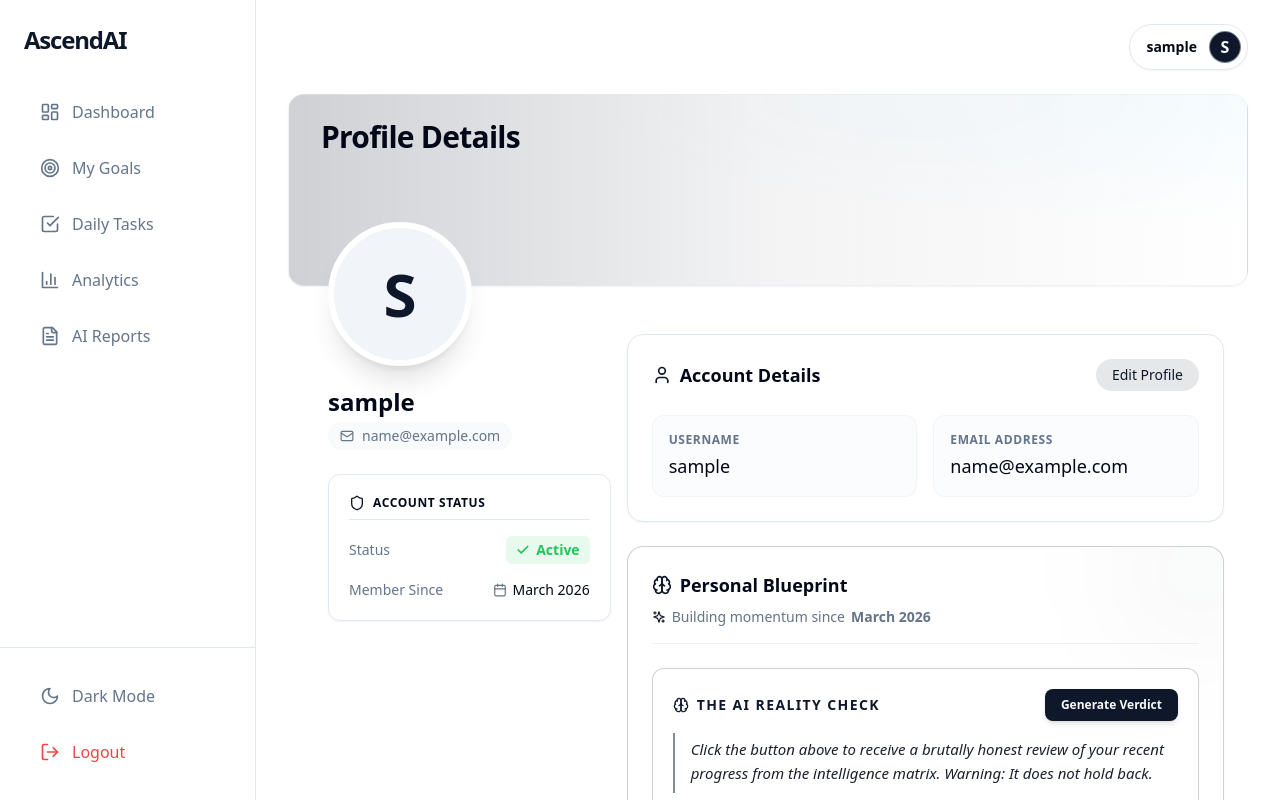
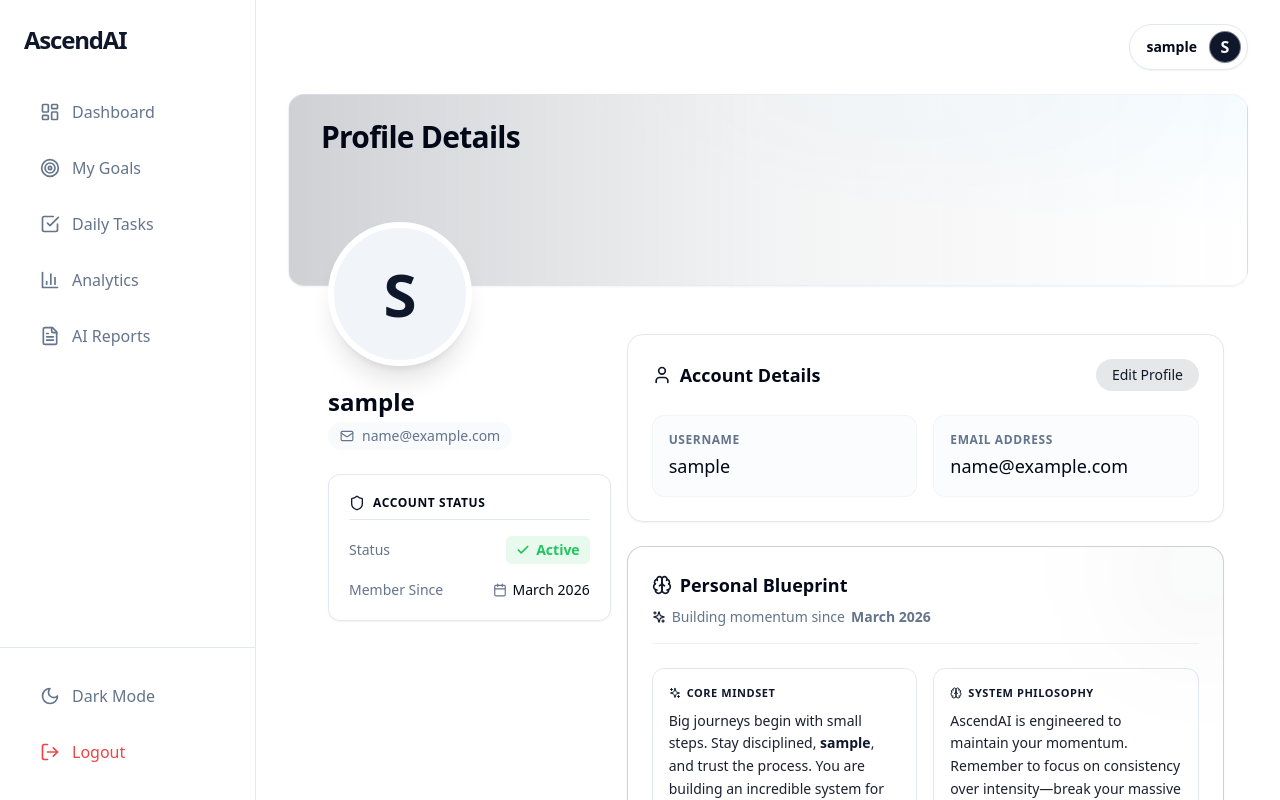
Before and after one commit to tanishqnarula12/ascend-ai, a React (Vite) app in the folder client/: page /profile in a window 1280 px wide. Built offline with nearby package versions, Linux system fonts and the light colour scheme; no server answers; sample sign-in values are in the browser's storage.

Commit message:
feat: restore core mindset UI and extract reality check to standalone profile section

```diff
--- a/client/src/pages/Profile.jsx
+++ b/client/src/pages/Profile.jsx
@@ -1,6 +1,6 @@
 import React, { useState, useRef } from 'react';
 import { useAuth } from '../context/AuthContext';
-import { User, Mail, Shield, Key, Camera, Check, Brain, Sparkles, Calendar } from 'lucide-react';
+import { User, Mail, Shield, Key, Camera, Check, Brain, Sparkles, Calendar, Activity } from 'lucide-react';
 import { motion } from 'framer-motion';
 
 const Profile = () => {
@@ -260,12 +260,39 @@ const Profile = () => {
                                 Building momentum since <strong>{dateJoined}</strong>
                             </p>
 
-                            <div className="grid grid-cols-1 gap-4 mt-4">
+                            <div className="grid grid-cols-1 md:grid-cols-2 gap-4 mt-4">
+                                <div className="bg-background border border-border p-4 rounded-xl hover:border-primary/30 transition-colors">
+                                    <p className="text-[11px] text-primary font-bold uppercase tracking-wider mb-2 flex items-center gap-1.5"><Sparkles size={12} /> Core Mindset</p>
+                                    <p className="text-sm text-foreground/90 leading-relaxed">
+                                        {randomMindsetMessage}
+                                    </p>
+                                </div>
+                                <div className="bg-background border border-border p-4 rounded-xl hover:border-primary/30 transition-colors">
+                                    <p className="text-[11px] text-primary font-bold uppercase tracking-wider mb-2 flex items-center gap-1.5"><Brain size={12} /> System Philosophy</p>
+                                    <p className="text-sm text-foreground/90 leading-relaxed">
+                                        AscendAI is engineered to maintain your momentum. Remember to focus on consistency over intensity—break your massive goals into manageable daily bites to guarantee long-term progress.
+                                    </p>
+                                </div>
+                            </div>
+                        </div>
+
+                        {/* Standalone AI Verdict Section */}
+                        <div className="bg-card border border-primary/20 rounded-2xl p-6 shadow-sm relative overflow-hidden group mt-6">
+                            <div className="absolute top-0 right-0 w-32 h-32 bg-purple-500/5 rounded-full blur-3xl -mr-10 -mt-10 group-hover:bg-purple-500/10 transition-colors duration-500"></div>
+
+                            <h3 className="text-lg font-semibold text-foreground flex items-center gap-2 mb-2">
+                                <Activity className="text-primary w-5 h-5" />
+                                The Ascend Matrix Reality Check
+                            </h3>
+                            <p className="text-sm text-muted-foreground mb-6 pb-2">
+                                Request a brutally honest audit of your recent task velocity and consistency.
+                            </p>
+
                             <div className="bg-background border border-primary/20 p-5 rounded-xl transition-all duration-300 relative overflow-hidden group">
                                 <div className="absolute inset-0 bg-gradient-to-r from-primary/5 to-purple-500/5 opacity-0 group-hover:opacity-100 transition-opacity pointer-events-none"></div>
-                                    <div className="flex justify-between items-center mb-3 relative z-10">
+                                <div className="flex flex-col sm:flex-row justify-between items-start sm:items-center mb-4 gap-4 relative z-10">
                                     <p className="text-sm text-primary font-bold uppercase tracking-widest flex items-center gap-2">
-                                            <Brain size={16} /> The AI Reality Check
+                                        <Brain size={16} /> Matrix Output
                                     </p>
                                     <button
                                         onClick={async () => {
@@ -285,13 +312,14 @@ const Profile = () => {
                                             btn.innerHTML = oldHtml;
                                         }}
                                         id="ai-verdict-btn"
-                                            className="text-xs bg-primary text-primary-foreground px-4 py-2 rounded-lg hover:scale-105 transition-transform font-bold shadow-md relative z-10 cursor-pointer"
+                                        className="text-sm bg-primary text-primary-foreground px-5 py-2.5 rounded-lg hover:scale-105 transition-transform font-bold shadow-md relative z-10 cursor-pointer w-full sm:w-auto"
                                     >
-                                            Generate Verdict
+                                        Execute Reality Check
                                     </button>
                                 </div>
-                                    <p id="ai-verdict-text" className="text-[15px] text-foreground/90 leading-relaxed font-medium min-h-[60px] italic border-l-2 border-primary/50 pl-4 py-1 relative z-10">
-                                        Click the button above to receive a brutally honest review of your recent progress from the intelligence matrix. Warning: It does not hold back.
+                                <div className="bg-black/20 p-4 rounded-lg border border-primary/10 relative z-10">
+                                    <p id="ai-verdict-text" className="text-[15px] text-foreground/90 leading-relaxed font-medium min-h-[60px] italic border-l-2 border-primary/50 pl-4 py-1">
+                                        System idle. Click the button above to receive a brutally honest review of your recent progress. Warning: It does not hold back.
                                     </p>
                                 </div>
                             </div>
```
Lines whose indentation alone changed are shown as unchanged.
